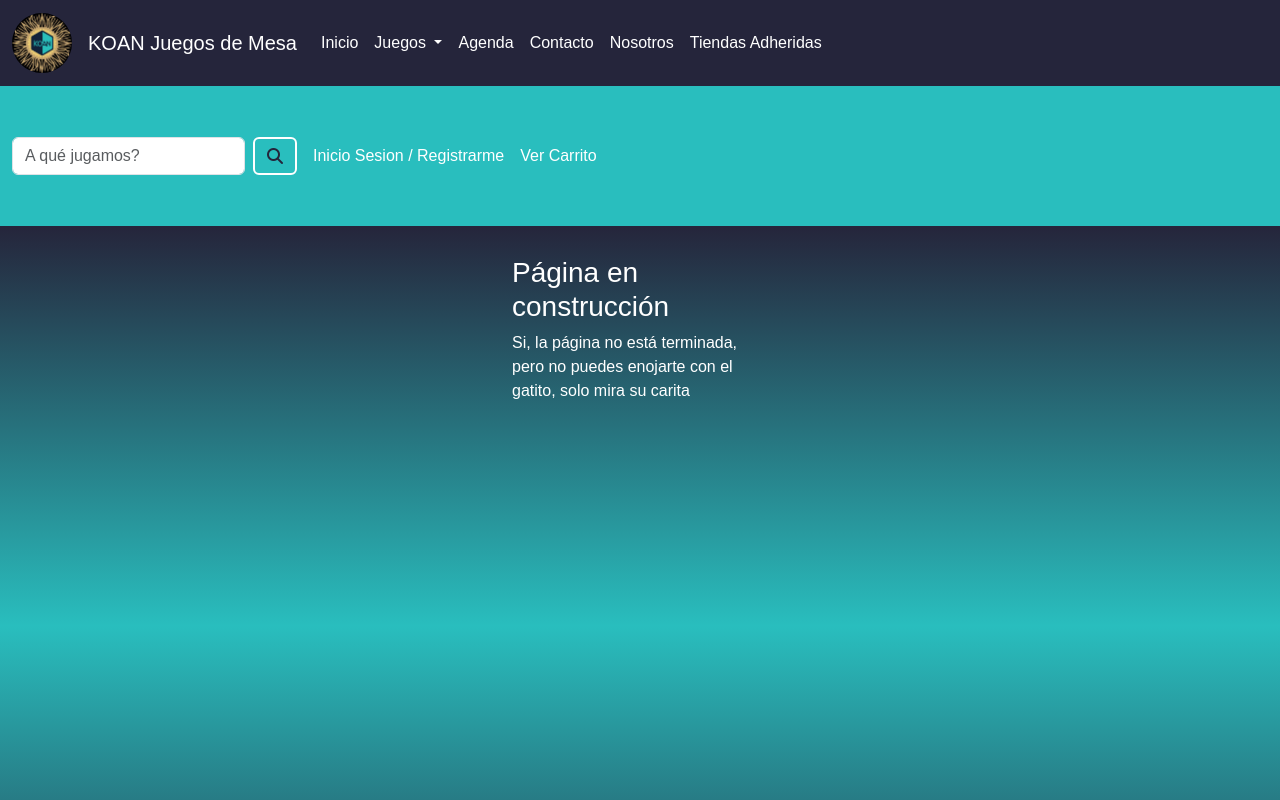
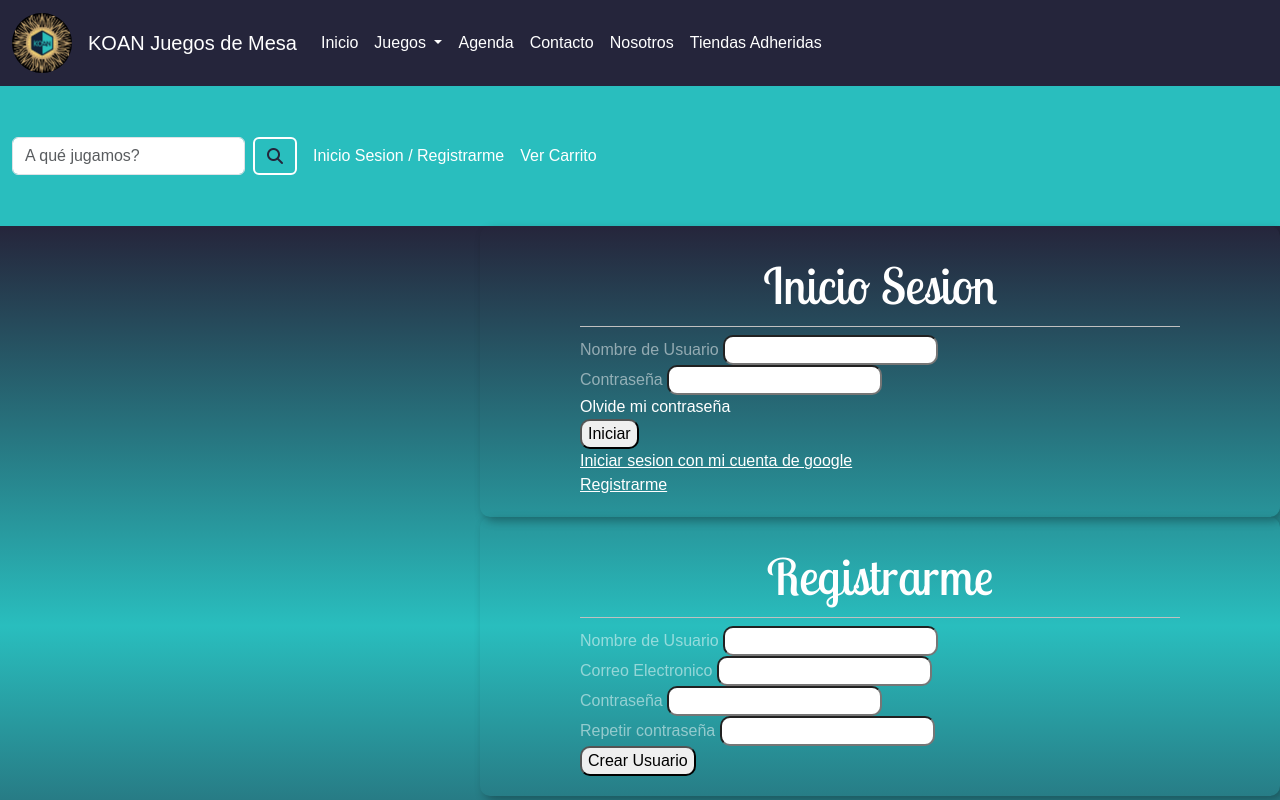
Before and after one commit to NahuelMGithub/KOAN-JuegosDeMesa-Web, a plain HTML site: page pages/7-login.html in a window 1280 px wide. Shown: the top 800 px of the page. Drawn offline with nearby package versions, Linux system fonts and the light colour scheme; a web font is replaced by a local one.

Commit message:
Avc 2.0 Agregando forms

```diff
--- a/pages/7-login.html
+++ b/pages/7-login.html
@@ -121,12 +121,60 @@
 
  <main class="main">
 
-  <div class="construccion">
-    <h3>Página en construcción </h3>
-    <p>Si, la página no está terminada, pero no puedes enojarte con el gatito, solo mira su carita</p>
+  <div class="fondo-log">
+
   </div>
 
+  <article class="contenedor-formulario">
 
+    <div class="formulario-login inicio">
+      <h2> Inicio Sesion </h2>
+    <form method="post"> <!--No se para q lo hace-->
+      <div class="username">
+        <label> Nombre de Usuario</label>
+        <input type="text" required>
+       </div>
+       <div class="password">
+        <label> Contraseña</label>
+        <input type="password" required>
+       </div>
+       <div class="recordar">Olvide mi contraseña</div>
+       <input type="submit" value="Iniciar">
+       <div class="registrarse">
+        <a href="#">Iniciar sesion con mi cuenta de google</a> <br>
+        <a href="#">Registrarme</a>
+       </div>
+    </form>
+
+    </div>
+
+
+    <div class="formulario-login registro">
+      <h2> Registrarme </h2>
+    <form method="post"> <!--No se para q lo hace-->
+      <div class="username">
+        <label> Nombre de Usuario</label>
+        <input type="text" required>
+       </div>
+       <div class="user_correo">
+        <label> Correo Electronico</label>
+        <input type="email" required>
+       </div>
+       <div class="password">
+        <label> Contraseña</label>
+        <input type="password" required> <br>
+        <label> Repetir contraseña</label>
+        <input type="password" required>
+       </div>
+
+       <input type="submit" value="Crear Usuario">
+
+    </form>
+
+    </div>
+
+
+    </article>
 
   </main>
 
--- /dev/null
+++ b/sass/pages/4-contacto/4-contacto.scss
@@ -0,0 +1,30 @@
+.contacto-container{
+    border: 2px solid white;
+    padding-top: 10px;
+
+    width: 80%;
+    h2{
+        text-align: center;
+        padding: 10px;
+        border-bottom: 1px solid silver;
+
+    }
+
+    .contacto-textBox{
+        padding-top: 10px;
+        display: flex;
+        align-items: center;
+        justify-content: center;
+
+    }
+    .contacto_textBox-textArea{
+        width: 80%;
+        min-height:200px ;
+        border-radius: 5px;
+
+
+    }
+    input{
+        border-radius: 10px;
+                }
+}
--- /dev/null
+++ b/sass/pages/7-login/7-login.scss
@@ -0,0 +1,37 @@
+.contenedor-formulario{
+         display: flex;
+       flex-direction: column;
+       align-items: center;
+
+       .formulario-login{
+
+        border-radius: 10px;
+        box-shadow: 4px 4px 10px rgba(0, 0, 0, 0.3);
+        position: relative;
+        margin-top: auto;
+        margin-left: auto;
+        width: 800px;
+        height: auto;
+        text-align: left;
+        padding: 20px 100px;
+            h2{
+            text-align: center;
+            padding: 10px;
+            border-bottom: 1px solid silver;
+
+        }
+        input{
+           border-radius: 10px;
+                   }
+            label{
+            opacity: 50%;
+        }
+    }
+}
+
+
+
+
+.fondo-log{
+    background-image: url();
+}
--- a/sass/style.scss
+++ b/sass/style.scss
@@ -5,8 +5,8 @@
 @import "breakpoints";
 @import "pages/2-juegos/juegos";
 @import "pages/5-nosotros/nosotros";
-
-
+@import "pages/7-login/7-login.scss";
+@import "pages/4-contacto/4-contacto.scss";
 
 
 
```
Also changed, not shown: index.html (+5 -0 lines), pages/4-contacto.html (+47 -3 lines), CSS/style.css, 1 other file.
